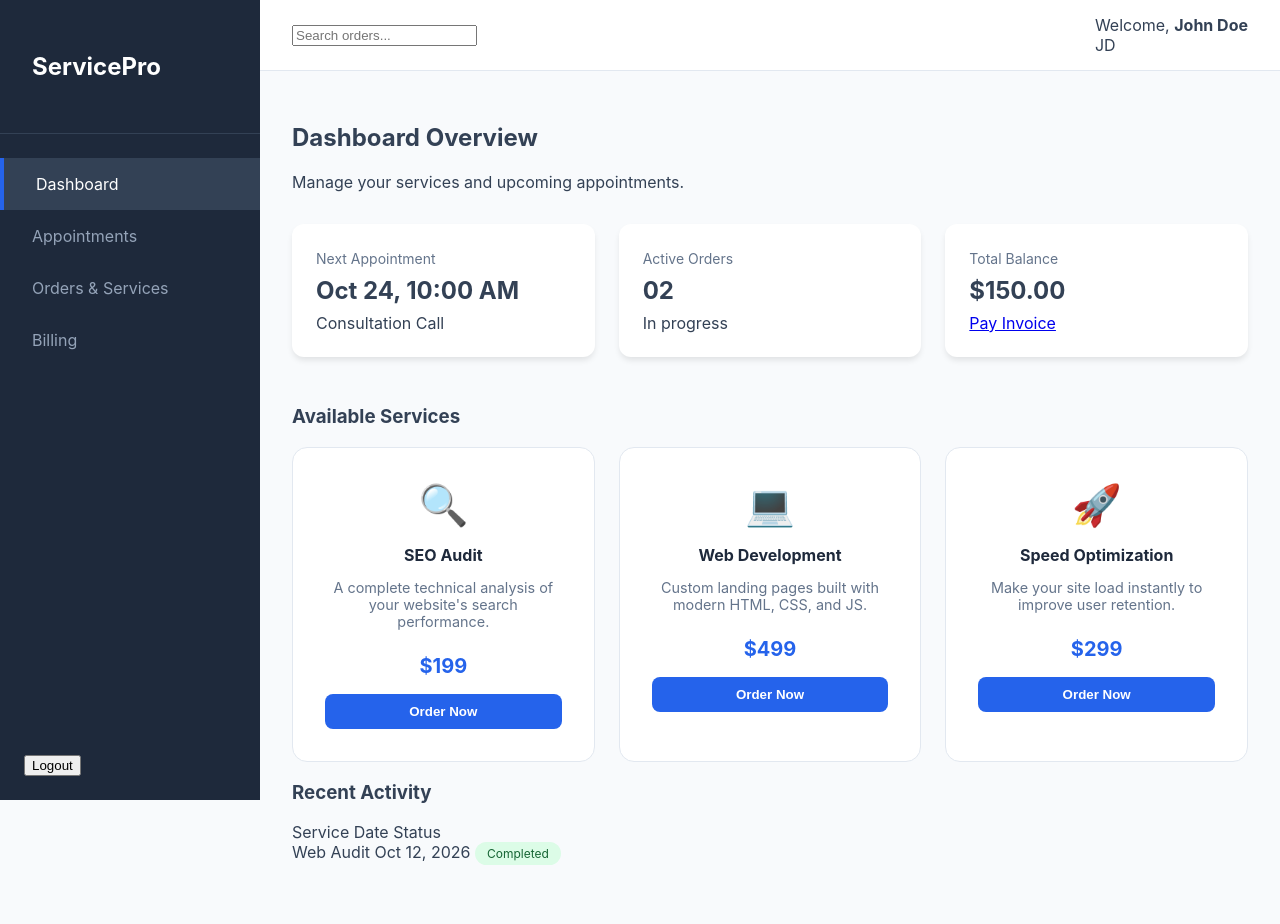
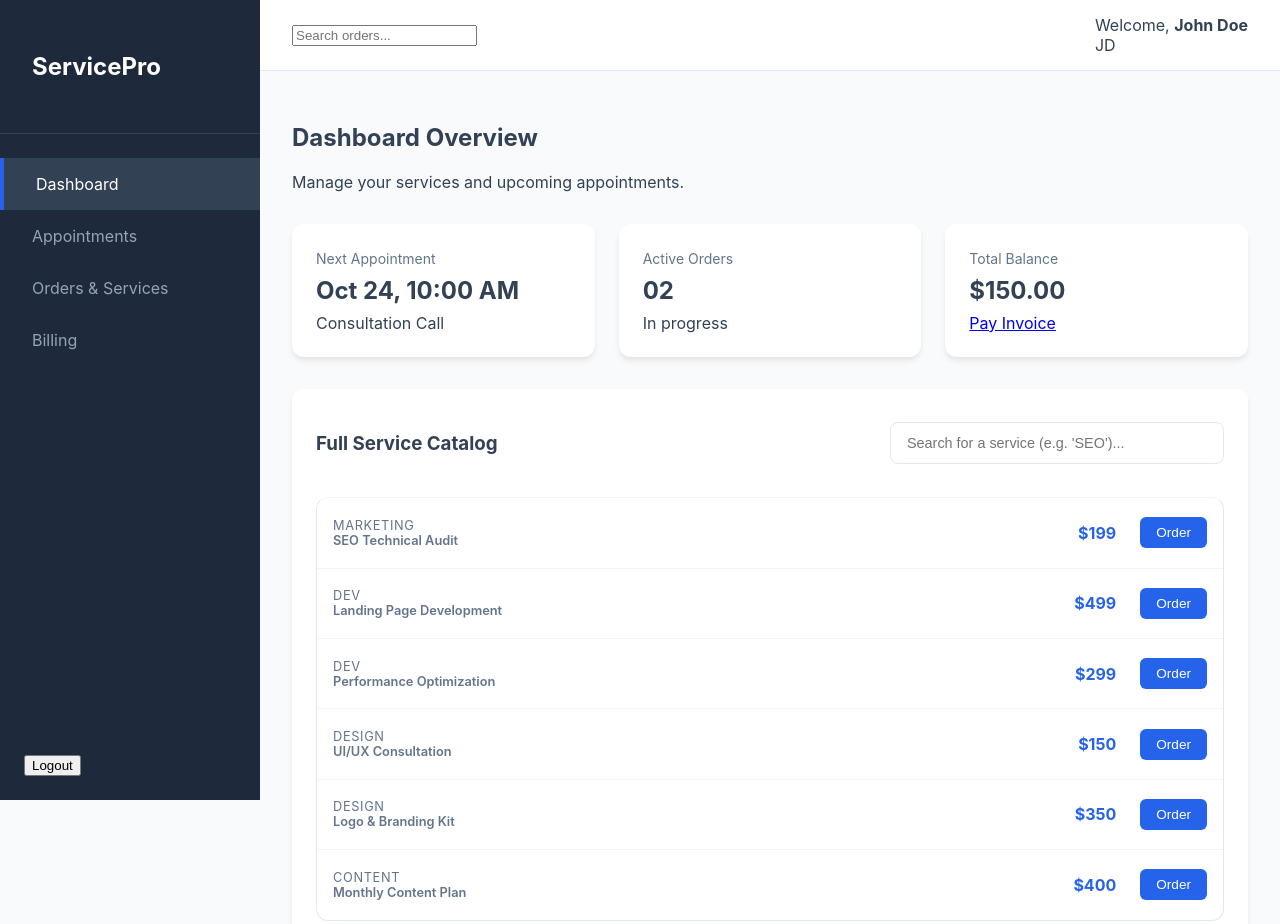
Before and after one commit to wizebra/service-pro-app, a plain HTML site: page index.html in a window 1280 px wide. Shown: the top 924 px of the page. Before the commit the page ends 894 px from the top, so only its background shows below. Drawn offline with Linux system fonts and the light colour scheme.

Commit message:
switched to catalog list model

```diff
--- a/index.html
+++ b/index.html
@@ -59,7 +59,17 @@
                     </div>
                 </div>
 
-                <section class="services-section">
+                <section class="catalog-section">
+                    <div class="section-header">
+                        <h3>Full Service Catalog</h3>
+                        <input type="text" id="service-search" placeholder="Search for a service (e.g. 'SEO')...">
+                    </div>
+
+                    <div id="services-list" class="services-list">
+                    </div>
+                </section>
+
+                <!-- <section class="services-section">
                     <h3>Available Services</h3>
                     <div class="services-grid">
                         <div class="service-card">
@@ -86,7 +96,7 @@
                             <button class="order-btn">Order Now</button>
                         </div>
                     </div>
-                </section>
+                </section> -->
 
                 <section class="recent-activity">
                     <h3>Recent Activity</h3>
--- a/script.js
+++ b/script.js
@@ -1,36 +1,56 @@
 document.addEventListener('DOMContentLoaded', () => {
-    const modal = document.getElementById('order-modal');
-    const orderBtns = document.querySelectorAll('.order-btn');
-    const closeBtn = document.querySelector('.close-btn');
-    const cancelBtn = document.querySelector('.btn-cancel');
+    // 1. Your Data (This would eventually come from a Database)
+    const services = [
+        { id: 1, name: "SEO Technical Audit", category: "Marketing", price: "$199" },
+        { id: 2, name: "Landing Page Development", category: "Dev", price: "$499" },
+        { id: 3, name: "Performance Optimization", category: "Dev", price: "$299" },
+        { id: 4, name: "UI/UX Consultation", category: "Design", price: "$150" },
+        { id: 5, name: "Logo & Branding Kit", category: "Design", price: "$350" },
+        { id: 6, name: "Monthly Content Plan", category: "Content", price: "$400" }
+    ];
 
-    // Open Modal when any "Order Now" button is clicked
-    orderBtns.forEach(btn => {
-        btn.addEventListener('click', () => {
-            modal.style.display = 'block';
-        });
+    const listContainer = document.getElementById('services-list');
+    const searchInput = document.getElementById('service-search');
+
+    // 2. Function to Render the List
+    function renderServices(data) {
+        if (data.length === 0) {
+            listContainer.innerHTML = `<p style="padding: 2rem; text-align: center; color: #64748b;">No services found matching your search.</p>`;
+            return;
+        }
+
+        listContainer.innerHTML = data.map(service => `
+            <div class="service-row">
+                <div class="service-info">
+                    <span class="service-category">${service.category}</span>
+                    <span class="service-name">${service.name}</span>
+                </div>
+                <div class="service-action">
+                    <span class="price-tag">${service.price}</span>
+                    <button class="order-btn-sm" onclick="openOrderModal('${service.name}')">Order</button>
+                </div>
+            </div>
+        `).join('');
+    }
+
+    // 3. Search Logic
+    searchInput.addEventListener('input', (e) => {
+        const term = e.target.value.toLowerCase();
+        const filtered = services.filter(s =>
+            s.name.toLowerCase().includes(term) ||
+            s.category.toLowerCase().includes(term)
+        );
+        renderServices(filtered);
     });
 
-    // Close Modal functions
-    const closeModal = () => {
-        modal.style.display = 'none';
-    };
+    // Initial Load
+    renderServices(services);
+});
 
-    closeBtn.addEventListener('click', closeModal);
-    cancelBtn.addEventListener('click', closeModal);
-
-    // Close if user clicks outside the white box
-    window.addEventListener('click', (event) => {
-        if (event.target == modal) {
-            closeModal();
-        }
-    });
-
-    // Handle Form Submission
-    const orderForm = document.getElementById('order-form');
-    orderForm.addEventListener('submit', (e) => {
-        e.preventDefault();
-        alert('Order request received! Next step: Integrating a payment processor.');
-        closeModal();
-    });
-});
+// 4. Modal Logic (Global function so the HTML can see it)
+function openOrderModal(serviceName) {
+    const modal = document.getElementById('order-modal');
+    // You could even auto-fill the form with the service name here!
+    console.log("Opening order for:", serviceName);
+    modal.style.display = 'block';
+}
--- a/style.css
+++ b/style.css
@@ -226,3 +226,131 @@ body {
 
 .btn-cancel { background: #e2e8f0; color: var(--text-main); border: none; padding: 10px; border-radius: 6px; cursor: pointer; flex: 1; }
 .btn-submit { background: var(--primary); color: white; border: none; padding: 10px; border-radius: 6px; cursor: pointer; flex: 2; }
+
+/* services list section*/
+.section-header {
+    display: flex;
+    justify-content: space-between;
+    align-items: center;
+    margin-bottom: 1.5rem;
+}
+
+#service-search {
+    padding: 10px;
+    width: 300px;
+    border: 1px solid #e2e8f0;
+    border-radius: 8px;
+}
+
+.services-list {
+    background: white;
+    border-radius: 12px;
+    overflow: hidden;
+    border: 1px solid #e2e8f0;
+}
+
+.service-row {
+    display: flex;
+    justify-content: space-between;
+    align-items: center;
+    padding: 1rem 2rem;
+    border-bottom: 1px solid #f1f5f9;
+}
+
+.service-row:last-child { border-bottom: none; }
+
+.service-info { display: flex; flex-direction: column; }
+.service-info span { font-size: 0.8rem; color: #64748b; }
+
+.service-action { display: flex; align-items: center; gap: 20px; }
+.service-action .price { margin-bottom: 0; } /* Reset previous margin */
+.service-action .order-btn { width: auto; padding: 6px 15px; }
+
+/* Catalog Section Layout */
+.catalog-section {
+    background: var(--white);
+    border-radius: 12px;
+    padding: 1.5rem;
+    box-shadow: 0 4px 6px -1px rgba(0, 0, 0, 0.1);
+    margin-top: 2rem;
+}
+
+.section-header {
+    display: flex;
+    justify-content: space-between;
+    align-items: center;
+    margin-bottom: 1.5rem;
+    flex-wrap: wrap; /* Helps on mobile */
+    gap: 1rem;
+}
+
+#service-search {
+    padding: 12px 16px;
+    width: 300px;
+    border: 1px solid #e2e8f0;
+    border-radius: 8px;
+    font-size: 0.9rem;
+    outline: none;
+    transition: border-color 0.2s;
+}
+
+#service-search:focus {
+    border-color: var(--primary);
+}
+
+/* The List Rows */
+.services-list {
+    border-top: 1px solid #f1f5f9;
+}
+
+.service-row {
+    display: flex;
+    justify-content: space-between;
+    align-items: center;
+    padding: 1.2rem 1rem;
+    border-bottom: 1px solid #f1f5f9;
+    transition: background 0.2s;
+}
+
+.service-row:hover {
+    background-color: #f8fafc;
+}
+
+.service-info {
+    display: flex;
+    flex-direction: column;
+}
+
+.service-name {
+    font-weight: 600;
+    color: var(--secondary);
+}
+
+.service-category {
+    font-size: 0.75rem;
+    color: #64748b;
+    text-transform: uppercase;
+    letter-spacing: 0.05em;
+}
+
+.service-action {
+    display: flex;
+    align-items: center;
+    gap: 1.5rem;
+}
+
+.price-tag {
+    font-weight: 700;
+    color: var(--primary);
+}
+
+.order-btn-sm {
+    padding: 8px 16px;
+    background: var(--primary);
+    color: white;
+    border: none;
+    border-radius: 6px;
+    cursor: pointer;
+    font-weight: 500;
+    font-size: 0.85rem;
+}
```
